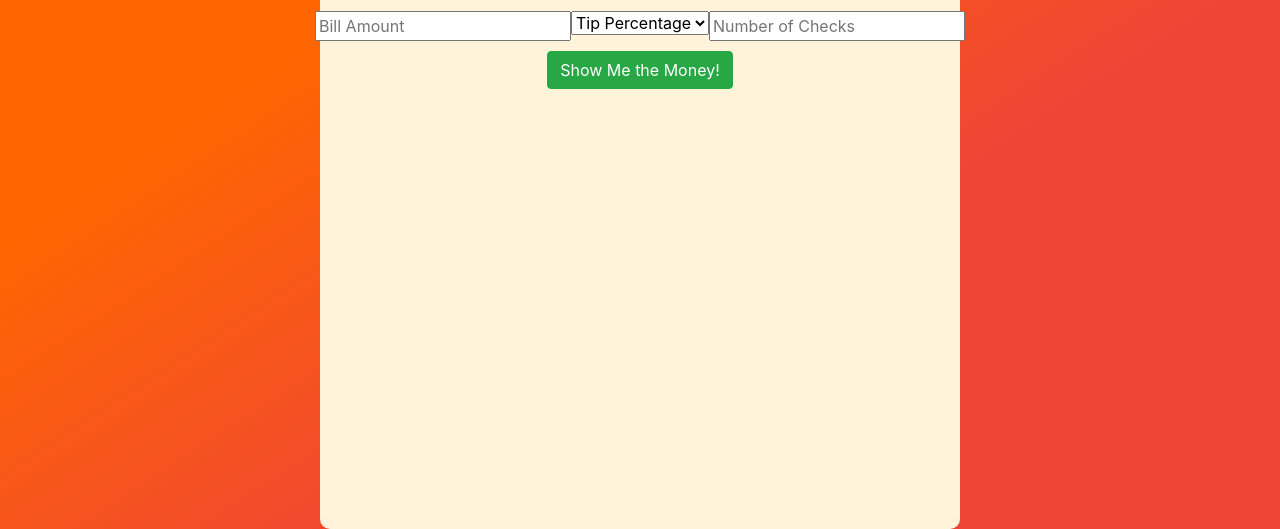
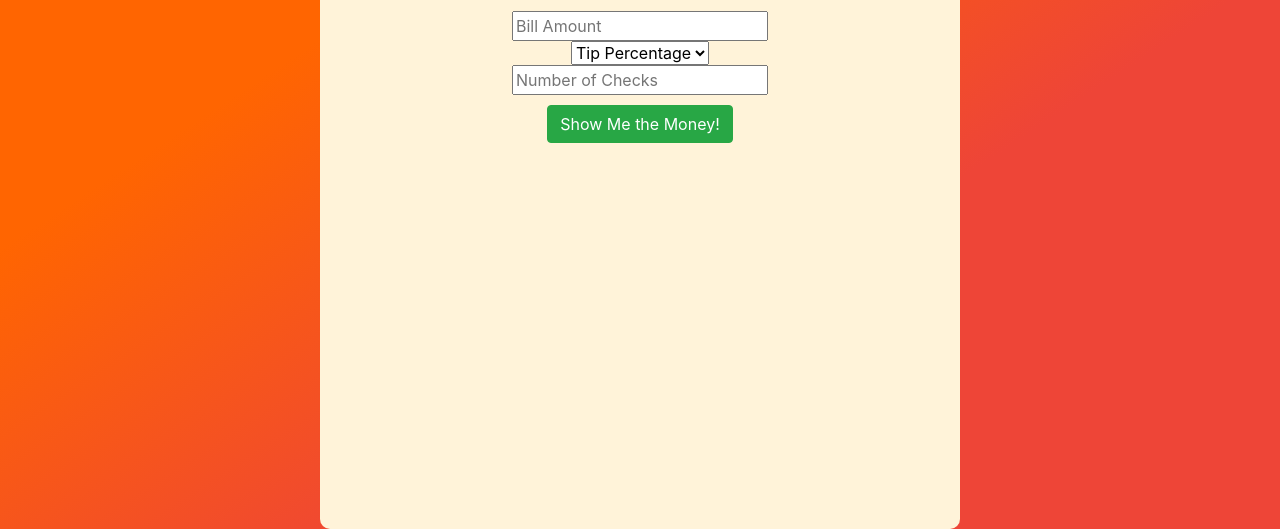
Before and after one commit to connortwele/tipCalculator, a plain HTML site: page index.html in a window 1280 px wide. Shown: the part 311-840 px from the top of the page. Drawn offline with nearby package versions, Linux system fonts and the light colour scheme.

Commit message:
stacked divs

```diff
--- a/style.css
+++ b/style.css
@@ -19,6 +19,7 @@ h1{
 
 .flex-container{
     display: flex;
-    justify-content: center;
+    flex-direction: column;
+    align-items: center;
     padding-top: 10px;
 }
```
